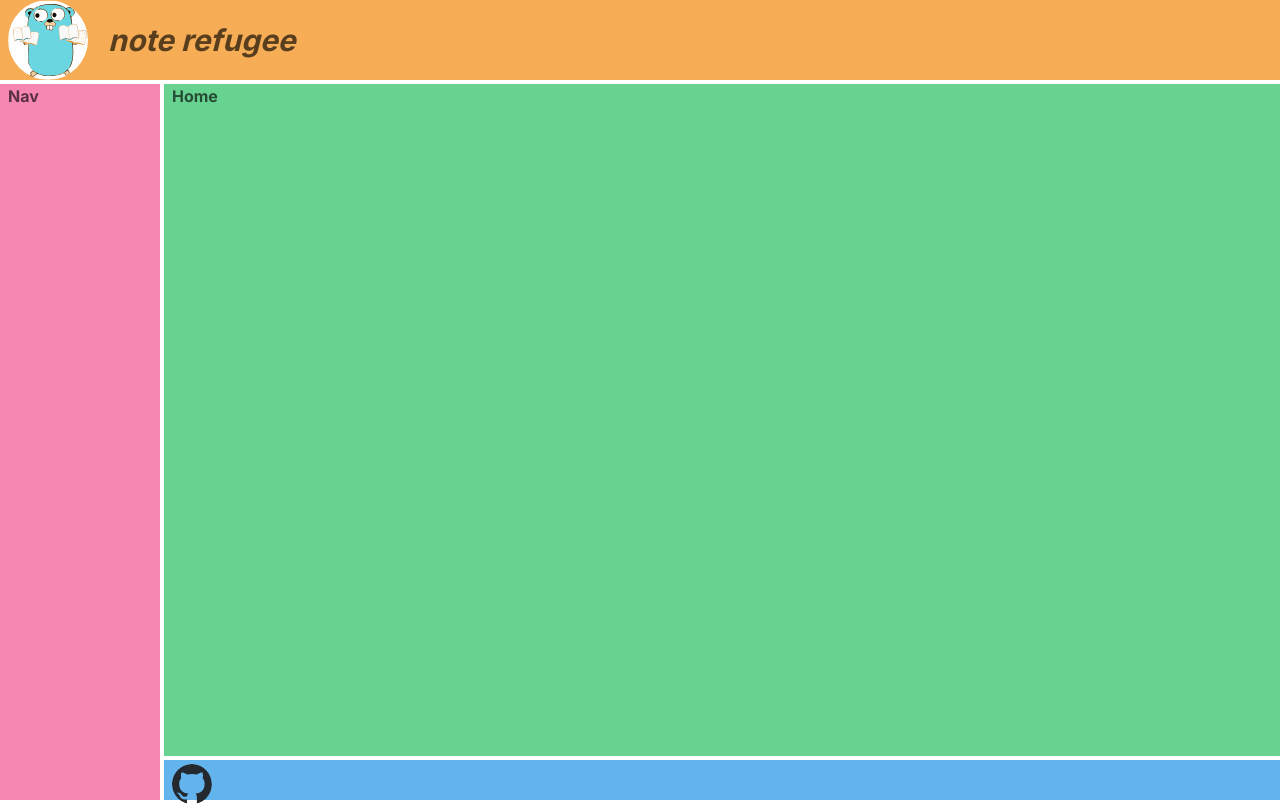
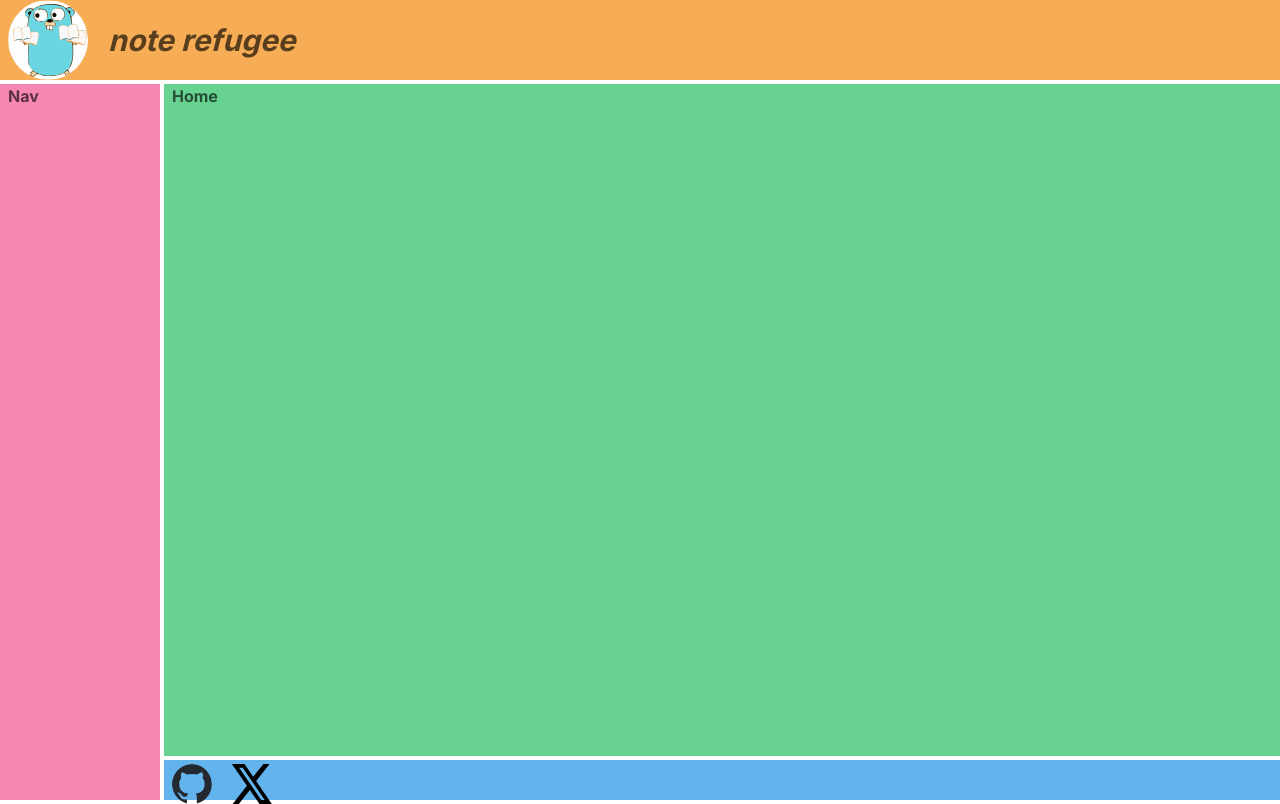
Before and after one commit to StudioPrimo/noteref, a Next.js app in the folder frontend/src/: page / in a window 1280 px wide. Built offline with nearby package versions, Linux system fonts and the light colour scheme.

Commit message:
feat(footer)
add X_logo

```diff
--- a/frontend/src/components/ui/footer.tsx
+++ b/frontend/src/components/ui/footer.tsx
@@ -13,6 +13,9 @@ export default function Footer() {
             borderRadius="full"
           />
         </Link>
+        <Link href="https://x.com/Coocy_">
+          <Image mt={1} src="X_logo.svg" alt="icon" boxSize={'40px'} />
+        </Link>
       </Flex>
     </>
   );
```
Also changed, not shown: frontend/src/public/X_logo.svg (added).
